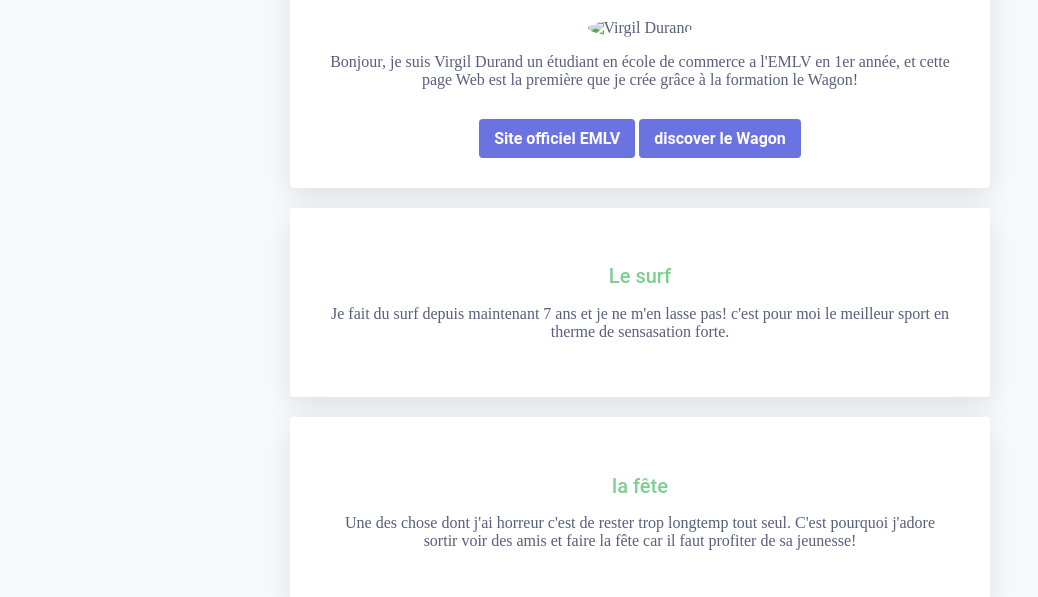
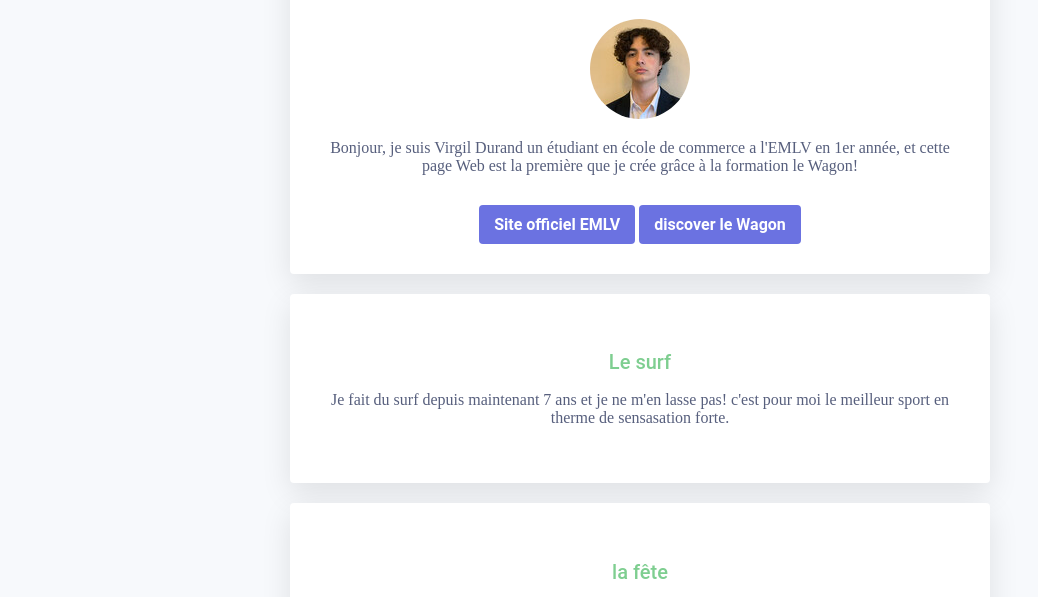
Before and after one commit to Virgil-Durand/my-profile, a plain HTML site: page index.html in a window 1280 px wide. Shown: the part 168-765 px from the top of the page, without its empty margins (0-1038 px from the left). Drawn offline with Linux system fonts and the light colour scheme.

Commit message:
Add files via upload

```diff
--- a/index.html
+++ b/index.html
@@ -16,7 +16,7 @@
 <div class="container">
   <div class="card-white" id="introduction">
     <h1>Bonjour, je suis Virgil</h1>
-    <img src="images/virgil profile.jpg" class="img-circle"  alt="Virgil Durand">
+    <img src="images/profile.jpg" class="img-circle"  alt="Virgil Durand">
     <p>
     Bonjour, je suis Virgil Durand un étudiant en école de commerce a l'EMLV en 1er année, et cette page Web est la première que je crée grâce à la formation le Wagon!
      </p>
```
